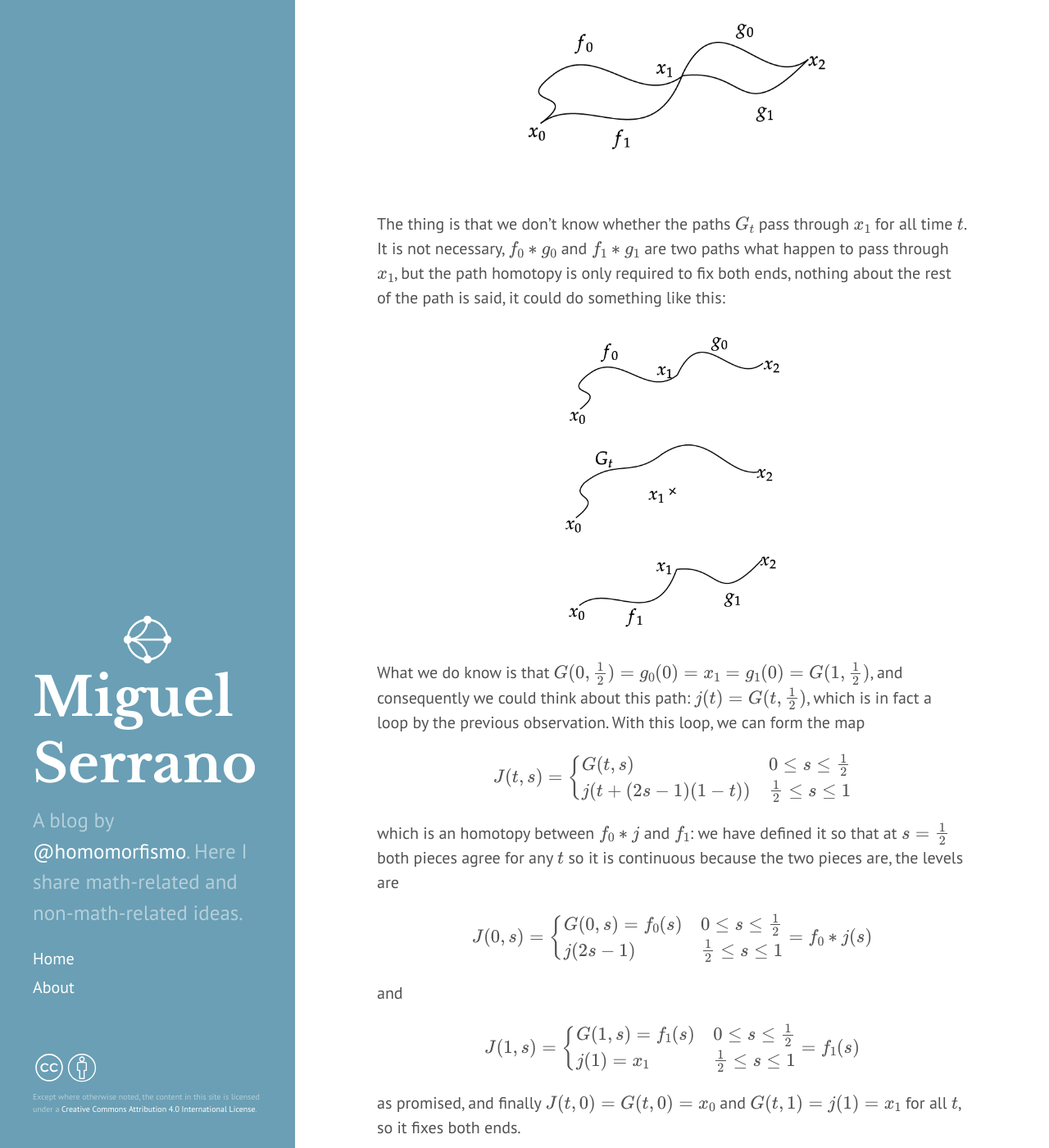
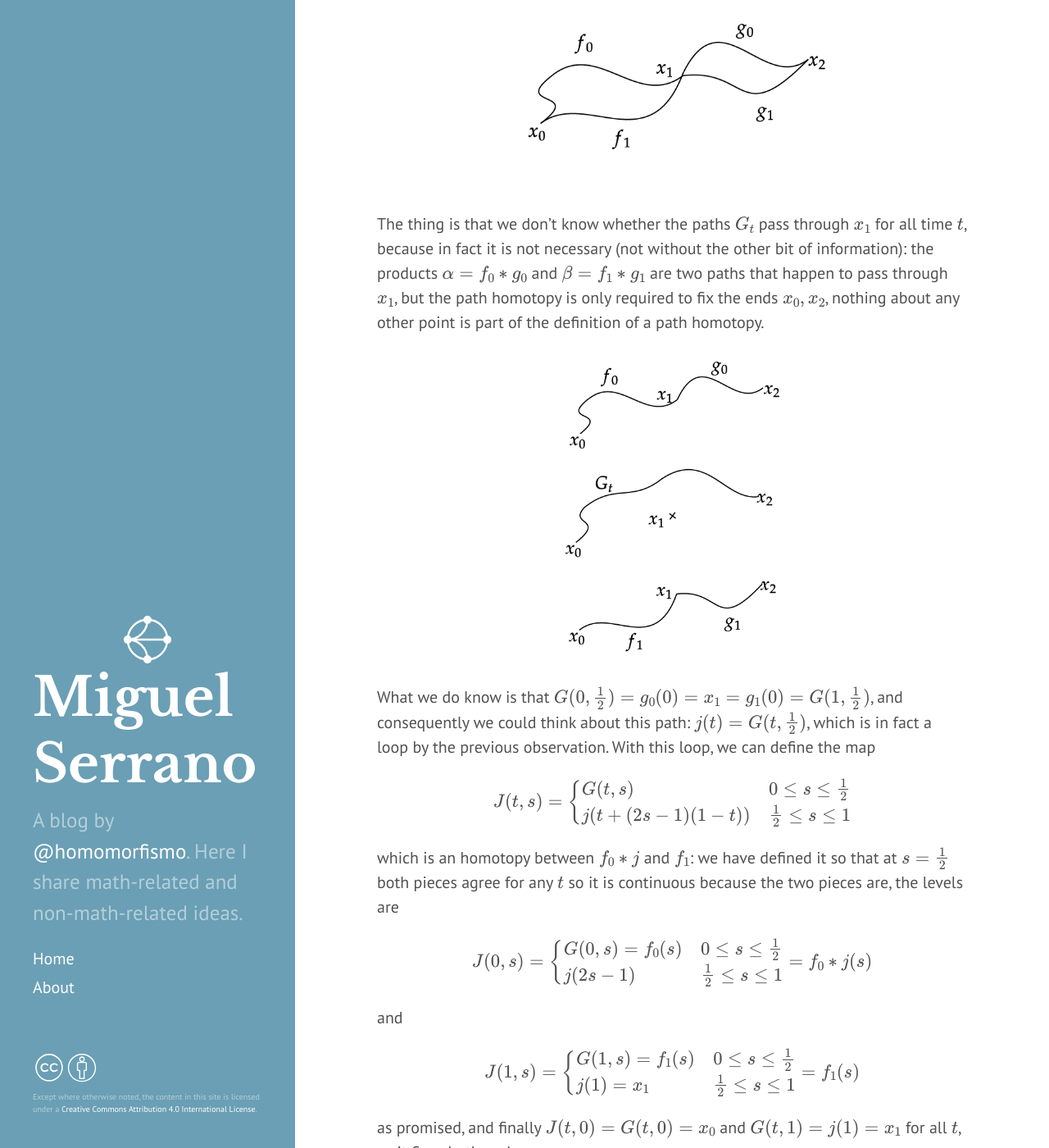
Before and after one commit to homomorfismo/blog, a Jekyll site: the page built from _posts/2021-01-02-Trivial-but-insightful.md, in a window 1280 px wide and 1400 px high, scrolled down 955 px. Shown: the whole window at 82% size. Built offline with Jekyll 4.4.1, drawn with Linux system fonts in a browser that asks for light colours; formulas are drawn with MathJax 3; a script that is not in the unit is left out.

Commit message:
Update 2021-01-02-Trivial-but-insightful.md

```diff
--- a/_posts/2021-01-02-Trivial-but-insightful.md
+++ b/_posts/2021-01-02-Trivial-but-insightful.md
@@ -16,12 +16,12 @@ Starting with $g_0\sim_cg_1$, we know that there exists a path homotopy $(t,s)\m
 <img src="/pictures/2021-01-02-trivial but insightful/diagram-1-light@2x.png" class="pic_lightmode">
 <img src="/pictures/2021-01-02-trivial but insightful/diagram-1-dark@2x.png" class="pic_darkmode">
 
-The thing is that we don't know whether the paths $G_t$ pass through $x_1$ for all time $t$. It is not necessary, $f_0\ast g_0$ and $f_1\ast g_1$ are two paths  what happen to pass through $x_1$, but the path homotopy is only required to fix both ends, nothing about the rest of the path is said, it could do something like this:
+The thing is that we don't know whether the paths $G_t$ pass through $x_1$ for all time $t$, because in fact it is not necessary (not without the other bit of information): the products $\alpha=f_0\ast g_0$ and $\beta=f_1\ast g_1$ are two paths that happen to pass through $x_1$, but the path homotopy is only required to fix the ends $x_0, x_2$, nothing about any other point is part of the definition of a path homotopy.
 
 <img src="/pictures/2021-01-02-trivial but insightful/diagram-2-light@2x.png" class="pic_lightmode">
 <img src="/pictures/2021-01-02-trivial but insightful/diagram-2-dark@2x.png" class="pic_darkmode">
 
-What we do know is that $G(0,\frac{1}{2}) = g_0(0) = x_1=g_1(0)=G(1,\frac{1}{2})$, and consequently we could think about this path: $j(t)=G(t,\frac{1}{2})$, which is in fact a loop by the previous observation. With this loop, we can form the map
+What we do know is that $G(0,\frac{1}{2}) = g_0(0) = x_1=g_1(0)=G(1,\frac{1}{2})$, and consequently we could think about this path: $j(t)=G(t,\frac{1}{2})$, which is in fact a loop by the previous observation. With this loop, we can define the map
 
 
 $$
```
